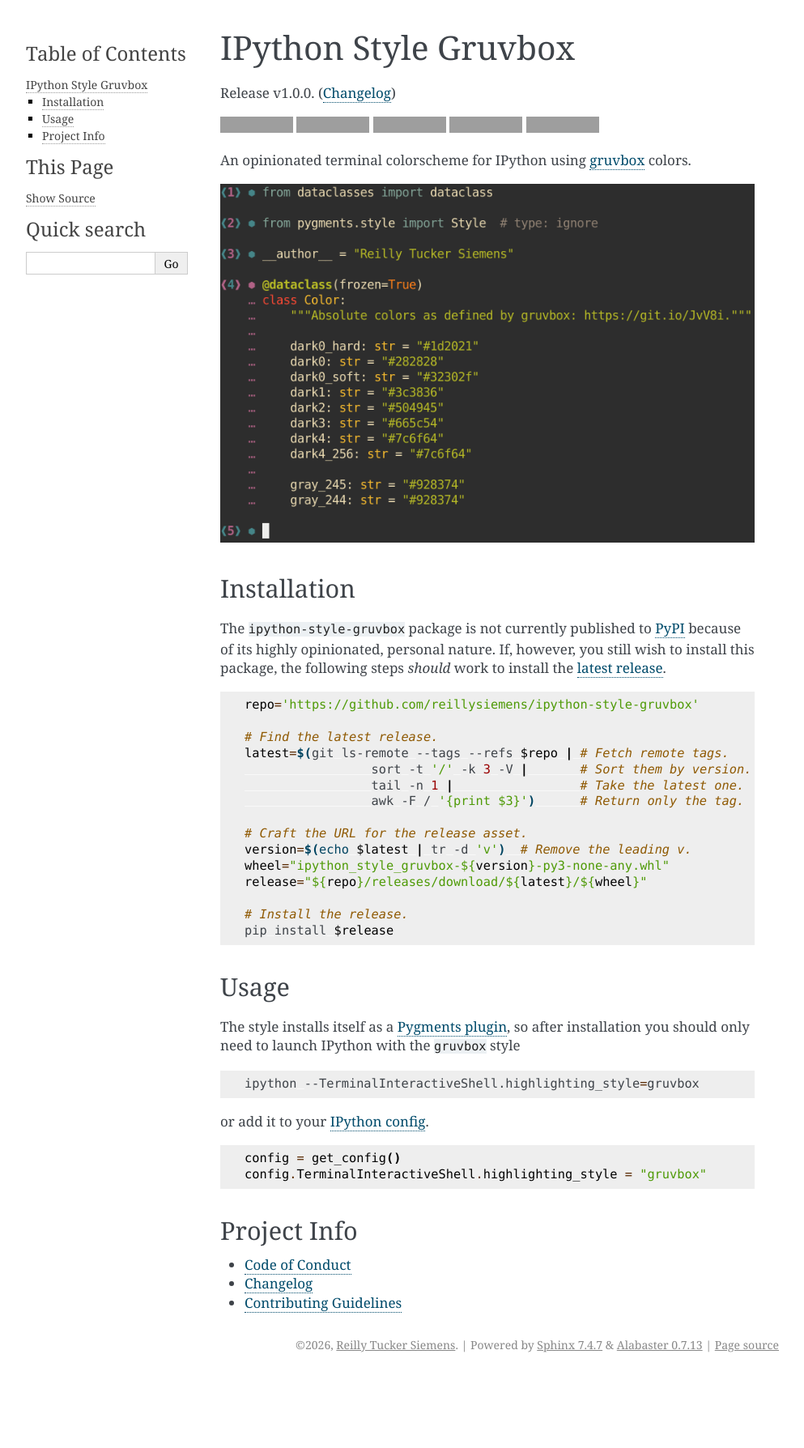
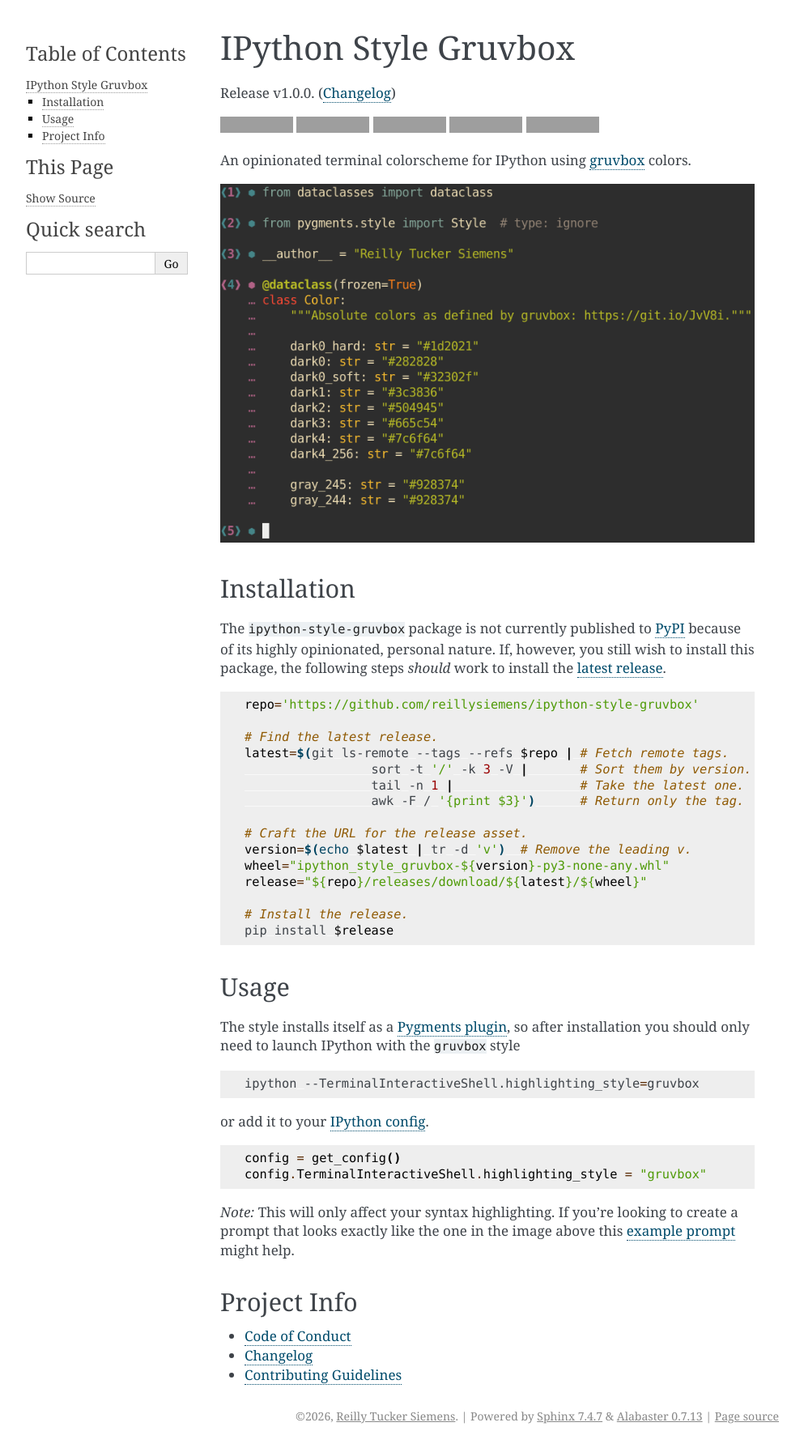
Before and after one commit to reillysiemens/ipython-style-gruvbox, a Sphinx documentation site: the page built from docs/index.rst, in a window 1280 px wide. Shown: the whole page at 81% size, without its empty margins (148-1141 px from the left). Built offline with Sphinx 7.4.7, drawn with Linux system fonts in a browser that asks for light colours; before the commit the page ends 1700 px from its top, so only the background shows below that; grey boxes are pictures that could not be loaded.

Commit message:
📝 Mention prompt config example

```diff
--- a/README.rst
+++ b/README.rst
@@ -69,8 +69,13 @@
    config = get_config()
    config.TerminalInteractiveShell.highlighting_style = "gruvbox"
 
+*Note:* This will only affect your syntax highlighting. If you're looking to
+create a prompt that looks exactly like the one in the image above this
+`example prompt`_ might help.
+
 .. _gruvbox: https://github.com/morhetz/gruvbox
 .. _PyPI: https://pypi.org/
 .. _latest release: https://github.com/reillysiemens/ipython-style-gruvbox/releases/latest
 .. _Pygments plugin: https://pygments.org/docs/plugins/#entrypoints
 .. _IPython config: https://ipython.readthedocs.io/en/stable/config/intro.html
+.. _example prompt: https://github.com/reillysiemens/dotfiles/blob/8994f69f23271aa93d83e81032542f17b38423fd/.ipython/profile_default/ipython_config.py
--- a/docs/index.rst
+++ b/docs/index.rst
@@ -73,6 +73,10 @@
    config = get_config()
    config.TerminalInteractiveShell.highlighting_style = "gruvbox"
 
+*Note:* This will only affect your syntax highlighting. If you're looking to
+create a prompt that looks exactly like the one in the image above this
+`example prompt`_ might help.
+
 Project Info
 ------------
 
@@ -88,3 +92,4 @@
 .. _latest release: https://github.com/reillysiemens/ipython-style-gruvbox/releases/latest
 .. _Pygments plugin: https://pygments.org/docs/plugins/#entrypoints
 .. _IPython config: https://ipython.readthedocs.io/en/stable/config/intro.html
+.. _example prompt: https://github.com/reillysiemens/dotfiles/blob/8994f69f23271aa93d83e81032542f17b38423fd/.ipython/profile_default/ipython_config.py
```
